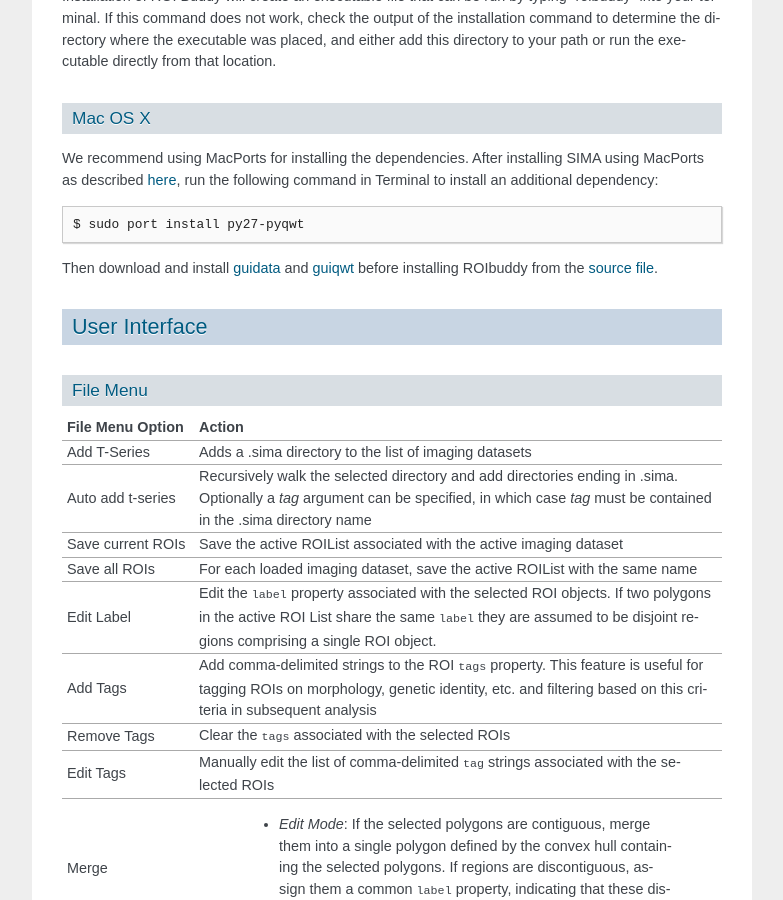
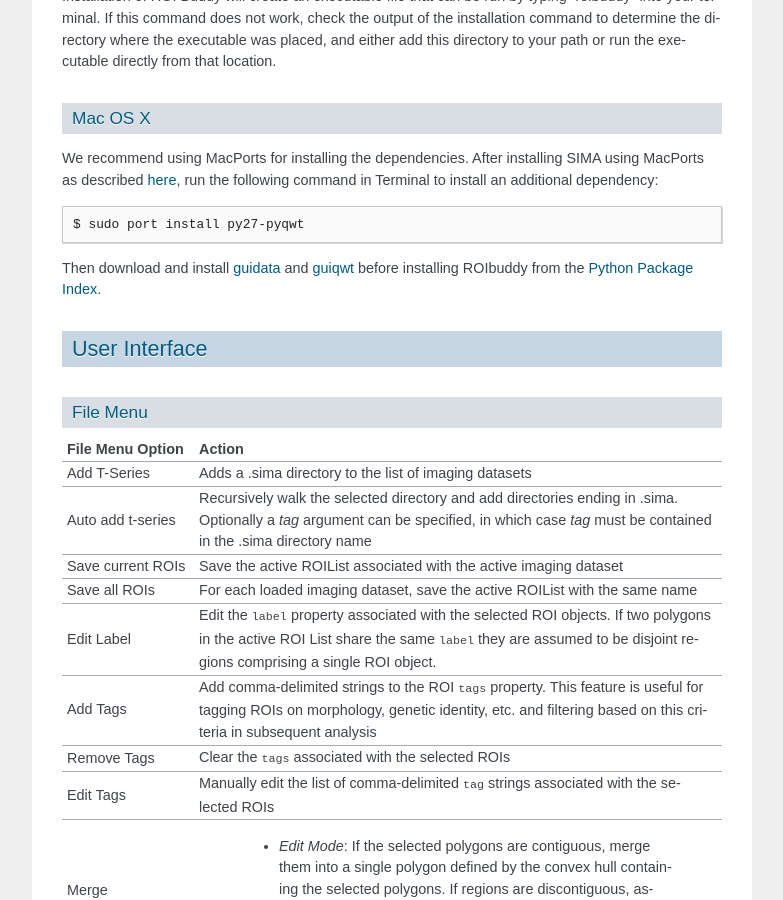
Before and after one commit to losonczylab/sima, a Sphinx documentation site: the page built from doc/source/roi_buddy.rst, in a window 1280 px wide and 900 px high, scrolled down 2227 px. Shown: the whole window, without its empty margins (198-981 px from the left). Built offline with Sphinx 7.4.7, drawn with Linux system fonts in a browser that asks for light colours.

Commit message:
Fix to the ROI Buddy installation docs.
Fixes #136

```diff
--- a/doc/source/roi_buddy.rst
+++ b/doc/source/roi_buddy.rst
@@ -67,7 +67,7 @@
 
 Then download and install `guidata <https://code.google.com/p/guidata/>`__ and
 `guiqwt <https://code.google.com/p/guiqwt/>`__ before installing ROIbuddy from
-the `source file <http://losonczylab.org/ROI_Buddy_Source.zip>`__.
+the `Python Package Index <https://pypi.python.org/pypi/roibuddy>`__.
 
 
 User Interface
```
